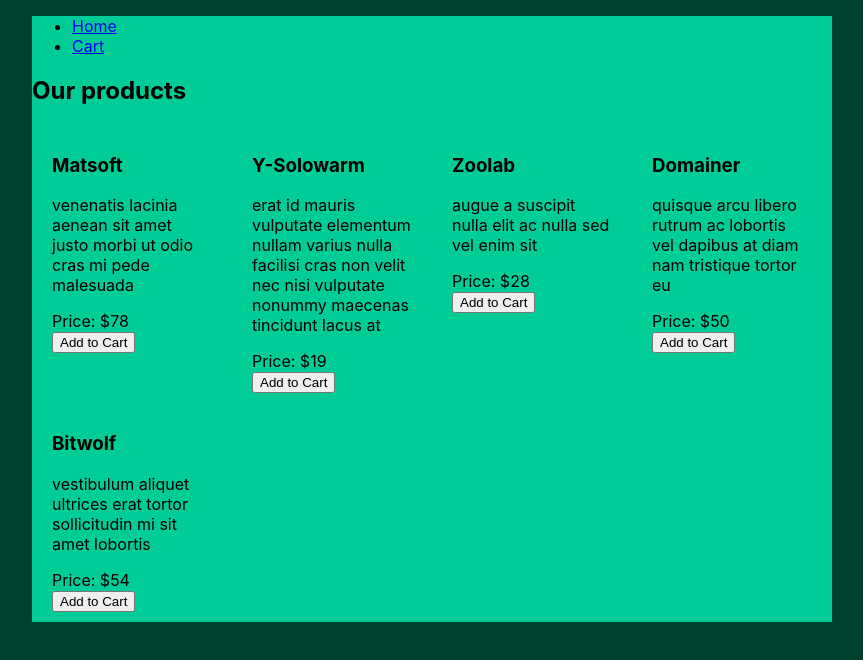
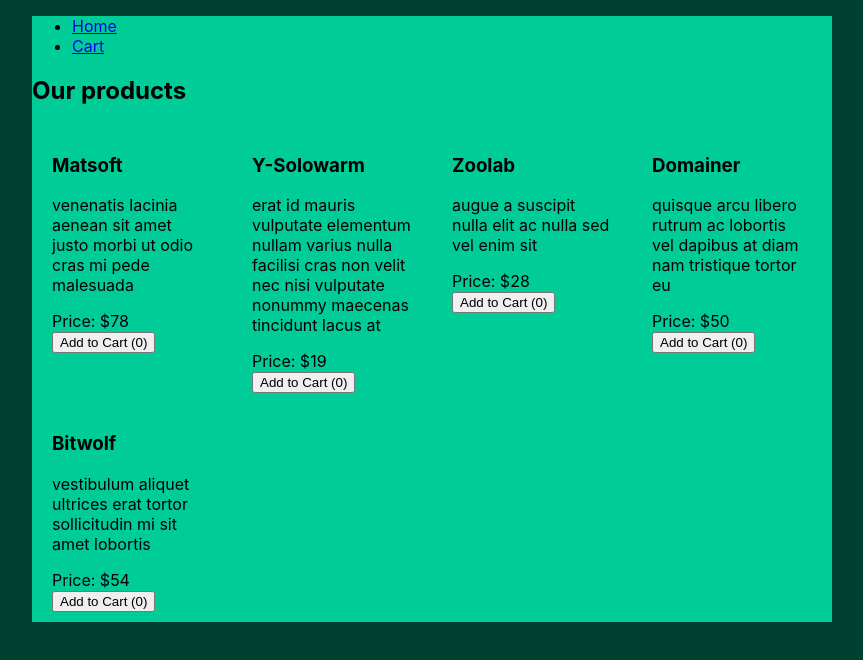
Before and after one commit to armansujoyan/react-redux-cart, a React (Create React App) app: page / in a window 1280 px wide. Shown: the top 660 px of the page, without its empty margins (208-1071 px from the left). Built offline with nearby package versions, Linux system fonts and the light colour scheme.

Commit message:
Add quantity display to the cart items.

```diff
--- a/src/components/product-item.js
+++ b/src/components/product-item.js
@@ -3,7 +3,8 @@ import PropTypes from 'prop-types';
 
 
 export default function ProductItem(props) {
-  const { product, addToCart } = props;
+  const { product, addToCart, cart  } = props;
+  const inCart = (item) => cart.filter(cartItem => cartItem.id === item.id)[0];
   return (
     <div className="product-list-item">
       <h3> {product.name} </h3>
@@ -11,7 +12,9 @@ export default function ProductItem(props) {
       <div> Price: ${product.price} </div>
       <div>
         <button onClick={() => addToCart(product)}>
-          Add to Cart
+          Add to Cart (
+            {(inCart && inCart.quantity) || 0}
+          )
         </button>
       </div>
     </div>
--- a/src/components/products-list.js
+++ b/src/components/products-list.js
@@ -8,11 +8,15 @@ import { addToCart, removeItem } from '../redux/actions'
 import ProductItem from './product-item'
 
 function ProductsList(props) {
-  const { products, addToCart } = props;
+  const { products, addToCart, cart } = props;
   return (
     <div className="product-list">
         {
-            products.map(product => <ProductItem product={product} addToCart={addToCart}/>)
+            products.map(product =>
+              <ProductItem
+                product={product}
+                addToCart={addToCart}
+                cart={cart}/>)
         }
     </div>
   )
```
